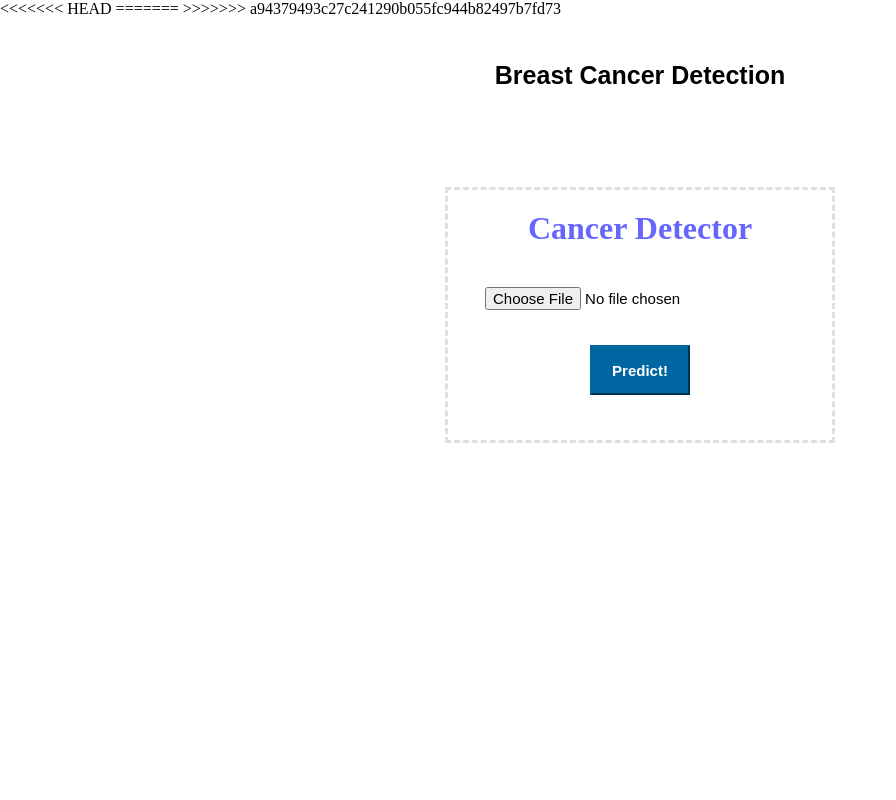
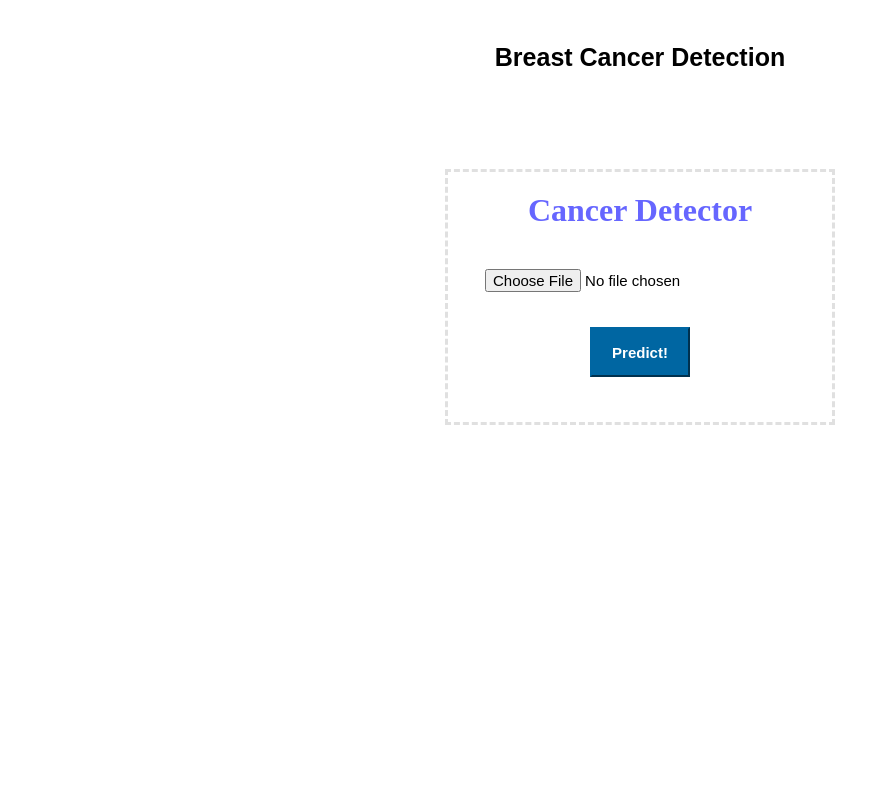
Before and after one commit to PujithaKurakula/Breast-Cancer-Detection-DL, a Flask app: page / in a window 1280 px wide. Shown: the whole page, without its empty margins (0-896 px from the left). Run offline with Flask 2, Linux system fonts and the light colour scheme.

Commit message:
Update index.html

```diff
--- a/templates/index.html
+++ b/templates/index.html
@@ -1,9 +1,4 @@
-<<<<<<< HEAD
-=======
 
-
-
->>>>>>> a94379493c27c241290b055fc944b82497b7fd73
 <html>
 <head>
 <title>Breast cancer Detection</title>
```
